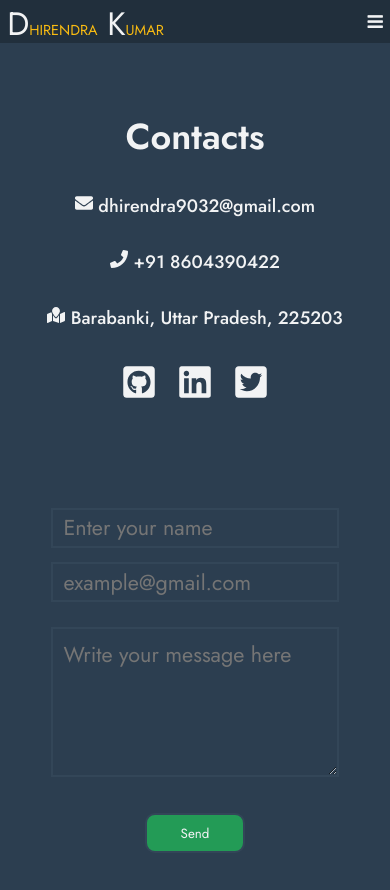
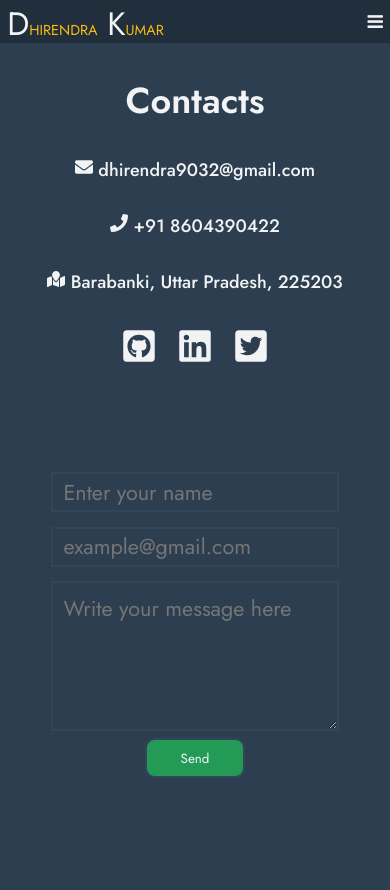
Before and after one commit to dhirendra9032/new_portfolio, a React (Create React App) app: page /contact in a window 390 px wide. Shown: the top 890 px of the page. Built offline with nearby package versions, Linux system fonts and the light colour scheme.

Commit message:
modified resume download button and navbar and contact page

```diff
--- a/src/Component/Contact/contact.css
+++ b/src/Component/Contact/contact.css
@@ -1,5 +1,6 @@
 .main-conatainer{
     width: 100%;
+    height: 100vh;
     display: flex;
     padding:4% ;
 
@@ -7,6 +8,7 @@
 
 .info-holder{
   width: 60%;
+  height: 100%;
   display: flex;
   flex-direction: column;
   font-size: 3rem;
@@ -34,11 +36,13 @@
 
 .form-holder{
  width: 40%;
+ height: 100%;
 }
 
 .form-holder form{
     width: 100%;
     display: flex;
+    margin-top: 25%;
     flex-direction: column;
 
 }
@@ -56,7 +60,8 @@
 }
 .form-holder form textarea{
     width: 60%;
-    margin: 5% auto;
+    margin: 2% auto;
+    margin-bottom: 0;
     outline: none;
     height: 150px;
     padding: 10px;
@@ -69,7 +74,8 @@
 .form-holder form button{
     width: 100px;
     height: 40px;
-    margin: 5% auto;
+    margin: 2% auto;
+    margin-bottom: 0;
     border: 2px solid #334658;
     border-radius: 10px;
     background: #239B56;
@@ -110,10 +116,11 @@
         width: 100%;
         text-align: center;
         margin: 10rem auto;
+        margin-bottom: 2rem;
     }
     .form-holder{
         width: 100%;
-        margin: 10rem auto;
+        margin:0 auto;
     }
     .heading p{
         font-size: 6rem;
@@ -121,6 +128,9 @@
     .main-conatainer{
         display: flex;
         flex-direction: column;
+    }
+    .form-holder form{
+        margin-top: 0;
     }
 
     .form-holder form input{
@@ -135,13 +145,13 @@
     .info-holder{
         width: 100%;
         text-align: center;
-        margin: 5rem auto;
+        margin: 0 auto;
         font-size: 2.5rem;
 
     }
     .form-holder{
         width: 100%;
-        margin: 5rem auto;
+        margin: 0 auto;
     }
     .main-conatainer{
         display: flex;
--- a/src/Component/Home/Detail.jsx
+++ b/src/Component/Home/Detail.jsx
@@ -22,7 +22,7 @@ const Detail = () => {
             <a href="https://www.linkedin.com/in/dhirendra-kumar-9b6986148/" target="_blank" rel="noreferrer"><FaLinkedin className="linkedin"/></a>
             <a href="https://twitter.com/dhirendrakr9032" target="_blank" rel="noreferrer"><FaTwitterSquare/></a>
             </div>
-            <div className="homebtn"><button><a href="https://drive.google.com/uc?export=download&id=1T0Au1Tv_C8P5Ad7qo7zTg5ht1u0bds9Y">Download CV</a></button></div>
+            <div className="homebtn"><button><a href="https://export-download.canva.com/G02bU/DAEvJHG02bU/861/0-11863128096.pdf?X-Amz-Algorithm=AWS4-HMAC-SHA256&X-Amz-Credential=AKIAJHKNGJLC2J7OGJ6Q%2F20211109%2Fus-east-1%2Fs3%2Faws4_request&X-Amz-Date=20211109T064812Z&X-Amz-Expires=40105&X-Amz-Signature=e9d6328972a00730e5551ffecb41ddace3e838e9d7190d6cdeeaadc129a6c495&X-Amz-SignedHeaders=host&response-content-disposition=attachment%3B%20filename%2A%3DUTF-8%27%27Dhirendra%2520Kumar%2520Resume.pdf&response-expires=Tue%2C%2009%20Nov%202021%2017%3A56%3A37%20GMT">Download CV</a></button></div>
         </div>
     )
 }
--- a/src/Component/Navbar/Navbar.jsx
+++ b/src/Component/Navbar/Navbar.jsx
@@ -49,7 +49,7 @@ const Navbar = ({ color }) => {
 
           {/* hamburget menu start  */}
           <div className="hamburger-menu">
-            <span onClick={() => setShowMediaIcons(!showMediaIcons)} class="fa fa-bars">
+            <span onClick={() => setShowMediaIcons(!showMediaIcons)} className="fa fa-bars">
 
             </span>
           </div>
--- a/src/Component/Project/ProjectDetail.js
+++ b/src/Component/Project/ProjectDetail.js
@@ -8,7 +8,7 @@ export const project = [
         detail: "Groww is an online investment platform that allows user to invest in mutual funds and stocks. User can login/register ,buy stock, add amount to wallet.",
         demo: "https://growww-app.herokuapp.com/",
         github: "https://github.com/santoshmcode/groww-clone",
-        teck_stack: ["HTML", "CSS", "Javascript", "Express", "MongoDB"]
+        teck_stack: ["HTML","|", "CSS","|", "Javascript","|", "Express","|", "MongoDB"]
 
     },
     {
@@ -17,7 +17,7 @@ export const project = [
         detail: "trivago is a hotel search with an extensive price comparison. User can login/register , search hotel and book the hotel",
         demo: "https://trivagoclone.netlify.app/",
         github: "https://github.com/dhirendra9032/TrivagoClone/tree/master/trivago_clone",
-        teck_stack: ["React Js", "CSS", "Node Js"]
+        teck_stack: ["React","|", "CSS","|", "Node Js","|", "Mock Server"]
 
     }
 
--- a/src/Component/Skills/Skills.jsx
+++ b/src/Component/Skills/Skills.jsx
@@ -17,7 +17,7 @@ export const Skills = () => {
             <div className="skills">
                 {
                     frontend.map((item, index) => {
-                        return <div>
+                        return <div key={item.id}>
                             <img src={item.img} alt="png" />
                             <p>{item.name}</p>
                         </div>
--- a/src/Component/Skills/images.jsx
+++ b/src/Component/Skills/images.jsx
@@ -14,46 +14,57 @@ import express from "../Skills/skillImages/express.png"
 export const frontend=[
 
     {
+        id:1,
         img:html,
         name:"HTML"
     },
     {
+        id:2,
         img:css,
         name:"CSS"
     },
     {
+        id:3,
         img:javascript,
         name:"Javascript"
     },
     {
+        id:4,
         img:react,
         name:"React js"
     },
     {
+        id:5,
         img:redux,
         name:"Redux"
     },
     {
+        id:6,
         img:bootstrap,
         name:"Bootstrap"
     },
     {
+        id:7,
         img:nodejs,
         name:"Node Js"
     },
     {
+        id:8,
         img:express,
         name:"Express"
     },
     {
+        id:9,
         img:mongodb,
         name:"MongoDB"
     },
     {
+        id:10,
         img:github,
         name:"Github"
     },
     {
+        id:11,
         img:npm,
         name:"Npm"
     }
```
